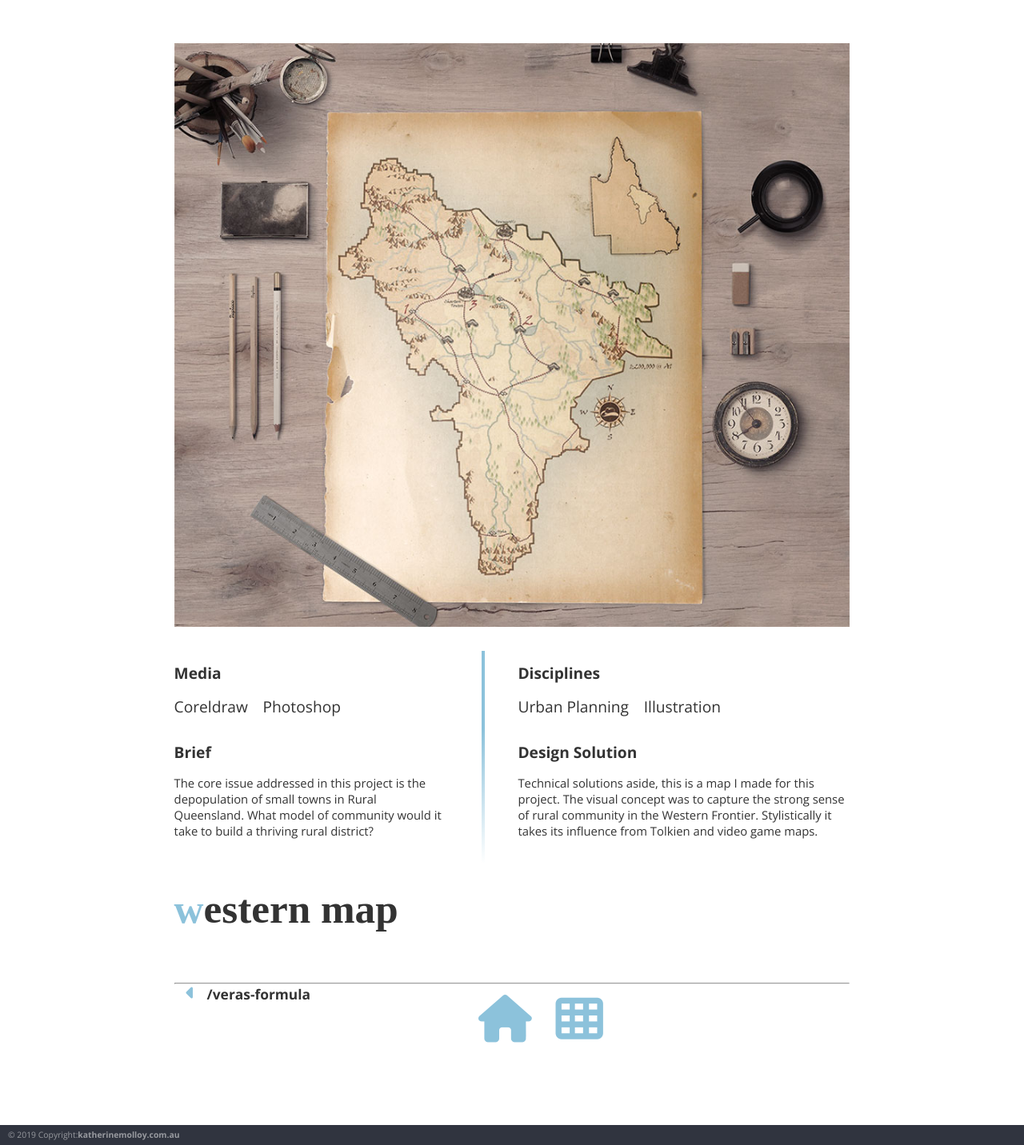
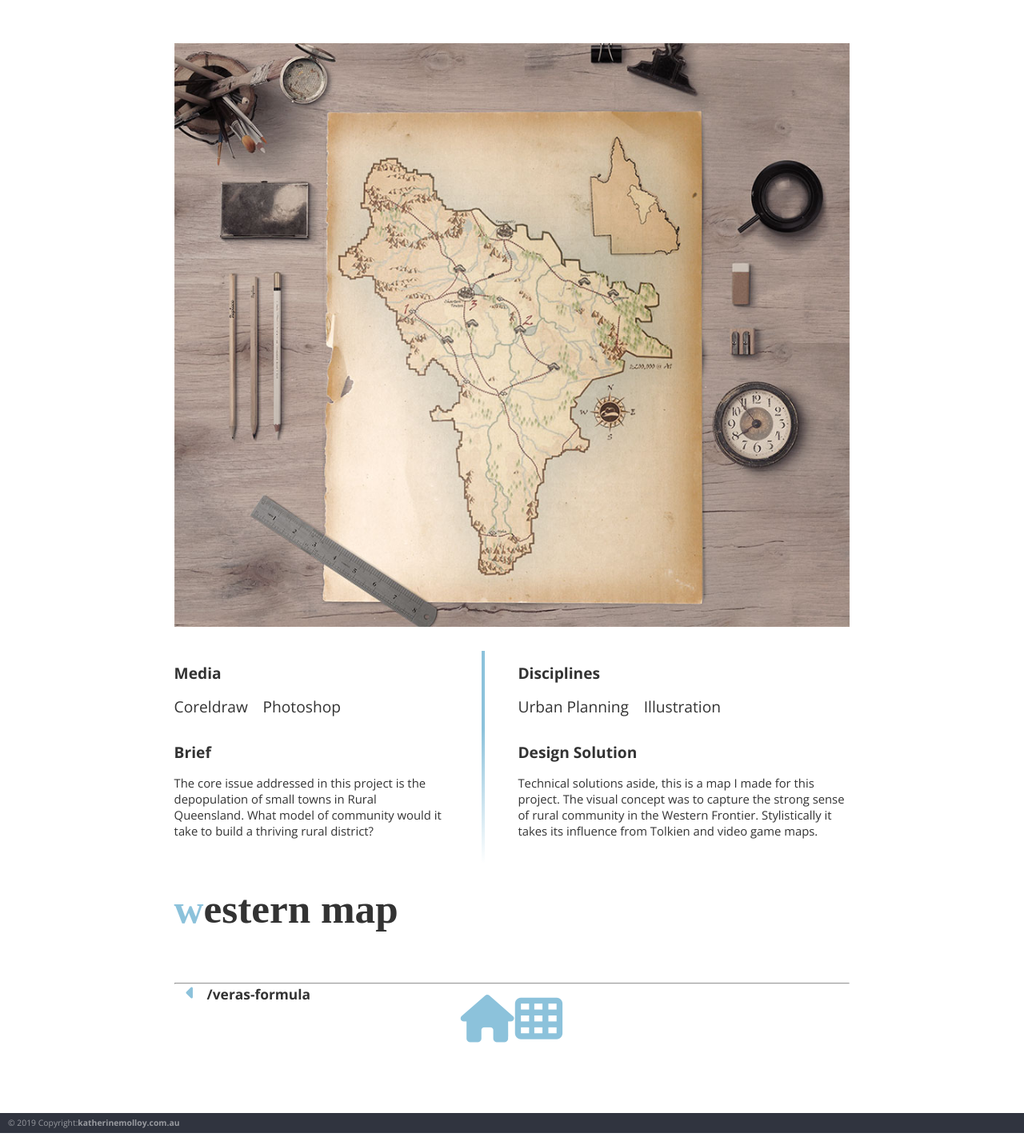
Before and after one commit to RJPanda/myportfolio.github.io, a Jekyll site: the page built from _mywork/western-map.md, in a window 1280 px wide. Shown: the whole page at 80% size. Built offline with Jekyll 4.4.1, drawn with Linux system fonts in a browser that asks for light colours; nearby versions of some CDN libraries; some web fonts are replaced; a script that is not in the unit is left out.

Commit message:
Revert "Logo cont"
This reverts commit 26595a4a77ea412065b12e6fbea0178fc0a09297.

```diff
--- a/_includes/landing-header.html
+++ b/_includes/landing-header.html
@@ -14,7 +14,7 @@
             .cls-1,.cls-2,.cls-3{fill-rule:evenodd;}
             .cls-2,.cls-3{fill:#231f20;}   /* whole outline */
 
-            .cls-3{stroke:#231f20;stroke-miterlimit:22.93;} /* bottom */
+            .cls-3{stroke:#231f20;stroke-miterlimit:22.93;stroke-width:0.06px;}
           </style>
         </defs>
 
--- a/styles/style.css
+++ b/styles/style.css
@@ -209,15 +209,12 @@
 /* DOWN ARROW ANIMATION */
 
 .logo-container {
+
 }
 
 .my-logo {
- width: 3rem;
- height: auto;
-}
-
-.my-logo:hover {
- animation: bounce 2.5s x4;
+ width: 3vw;
+ height: 3vw;
 }
 
 .down-arrow {
@@ -540,7 +537,7 @@
   display: flex;
   margin: 0;
   text-align: center;
-  padding: 0.5rem;
+  padding: 0;
   color: #8cc2db;
   width: 100%;
   justify-content: space-between;
```
Also changed, not shown: _includes/my-work.html (+4 -4 lines).
